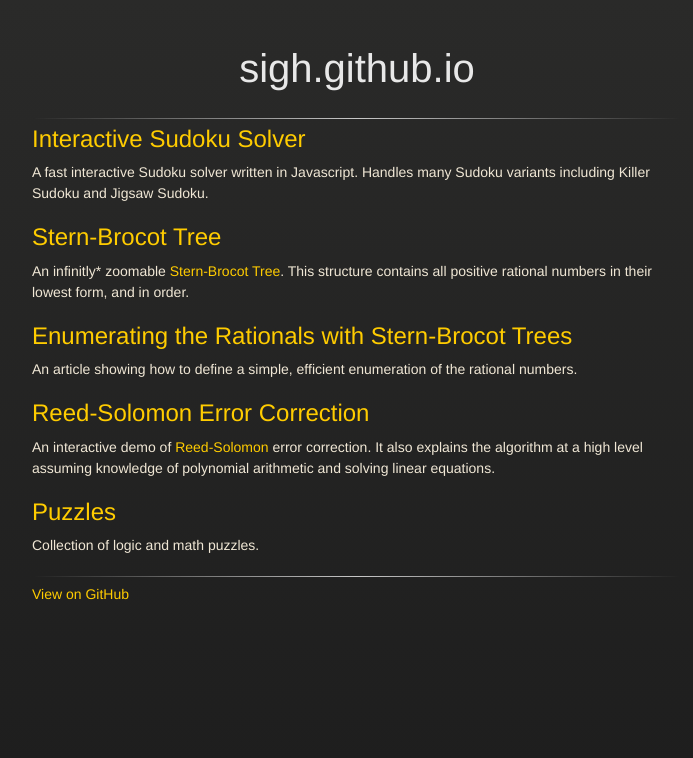
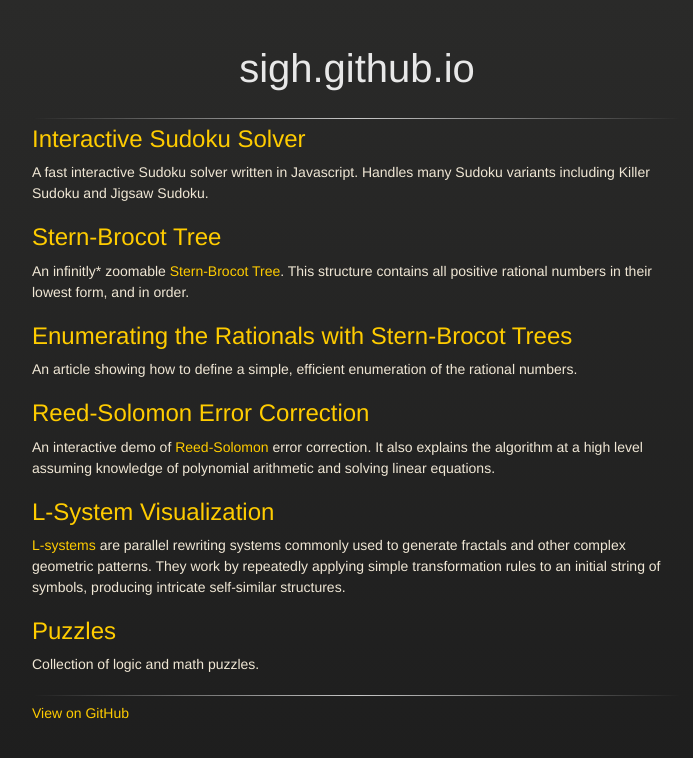
Before and after one commit to sigh/sigh.github.io, a Jekyll site: the page built from index.md, in a window 1280 px wide. Shown: the top 758 px of the page, without its empty margins (283-976 px from the left). Built offline with Jekyll 4.4.1, drawn with Linux system fonts in a browser that asks for light colours.

Commit message:
Add link to https://sigh.github.io/L-System

```diff
--- a/index.md
+++ b/index.md
@@ -28,6 +28,13 @@ error correction.
 It also explains the algorithm at a high level assuming knowledge of polynomial
 arithmetic and solving linear equations.
 
+## [L-System Visualization](https://sigh.github.io/L-System)
+
+[L-systems](https://en.wikipedia.org/wiki/L-system) are parallel rewriting
+systems commonly used to generate fractals and other complex geometric patterns.
+They work by repeatedly applying simple transformation rules to an initial
+string of symbols, producing intricate self-similar structures.
+
 ## [Puzzles](https://sigh.github.io/puzzles)
 
 Collection of logic and math puzzles.
```
